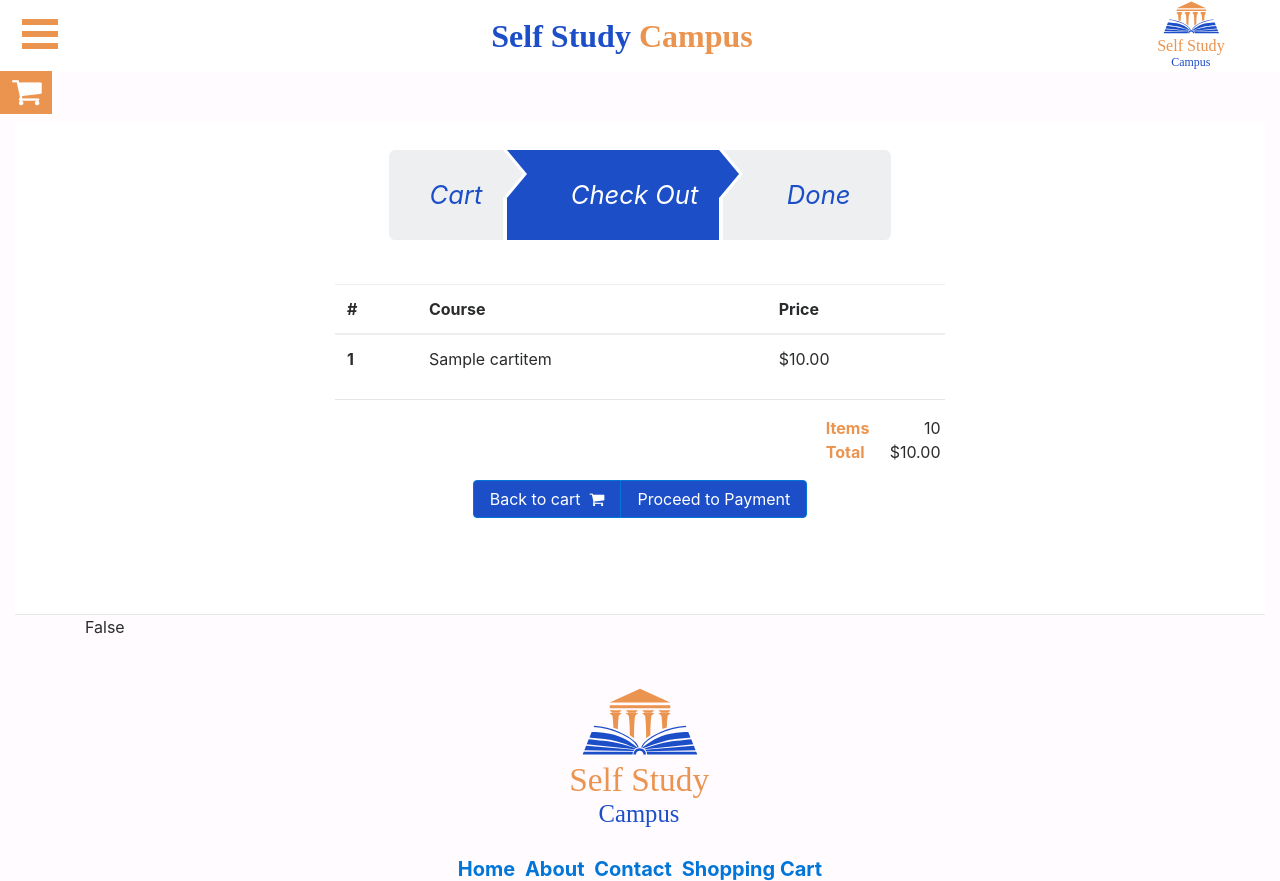
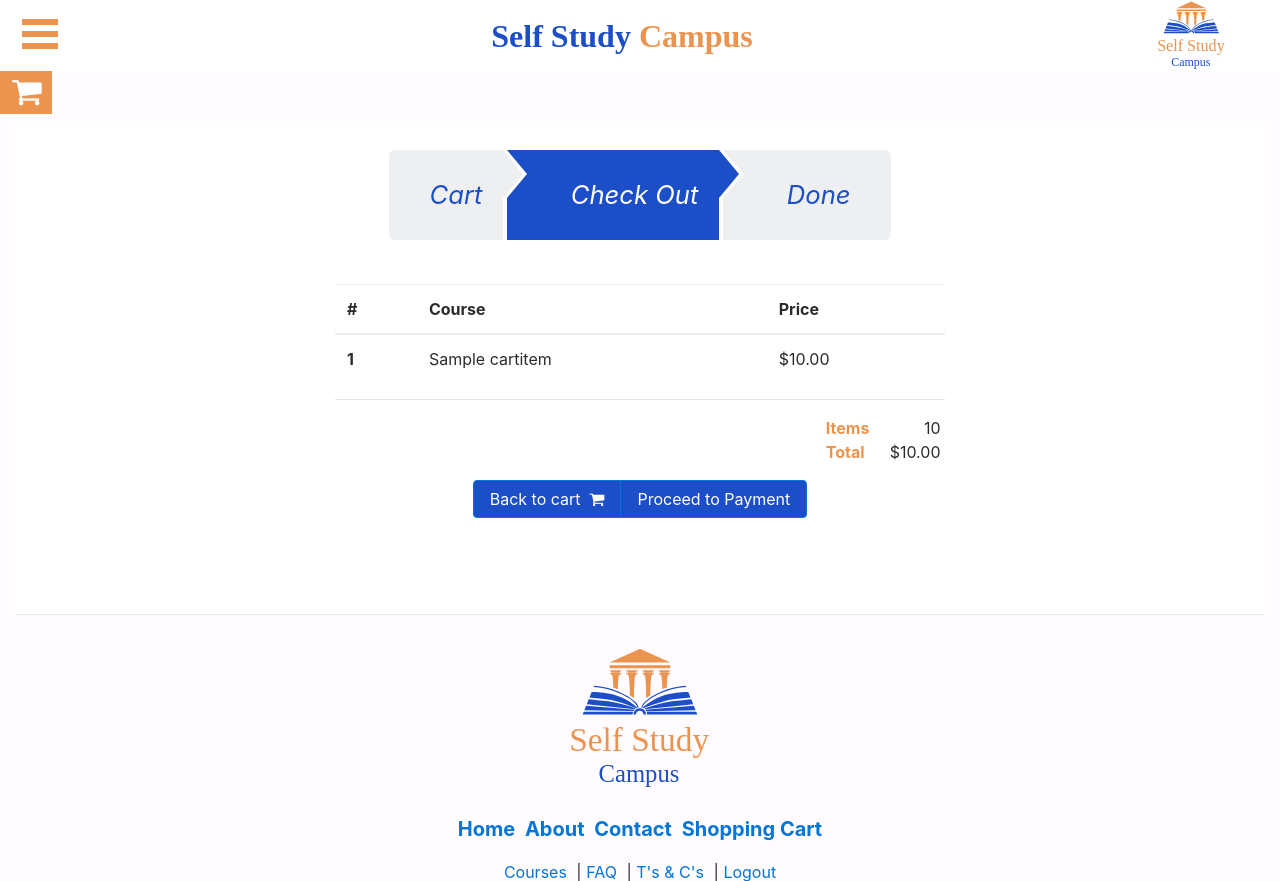
Before and after one commit to Justin859/Self-Study-Campus, a Django app: page /checkout/ in a window 1280 px wide. Shown: the top 881 px of the page. Run offline with Django 3.2, Linux system fonts and the light colour scheme; a user stored in the database is signed in; tables that the repository leaves empty hold one stand-in row (values such as "Sample post"); parts of the project's set-up code (start-up, migrations or seed data) failed here and were passed over; some libraries are stand-ins or nearby versions.

Commit message:
Removed left over element on checkout page.

```diff
--- a/selfstudy/templates/checkout.html
+++ b/selfstudy/templates/checkout.html
@@ -97,9 +97,6 @@
 
 </div>
 
-<div class="container">
-    <p>{{cart_empty}}</p>
-</div>
 {% endblock %}
 
 {% block scripts%}
```
